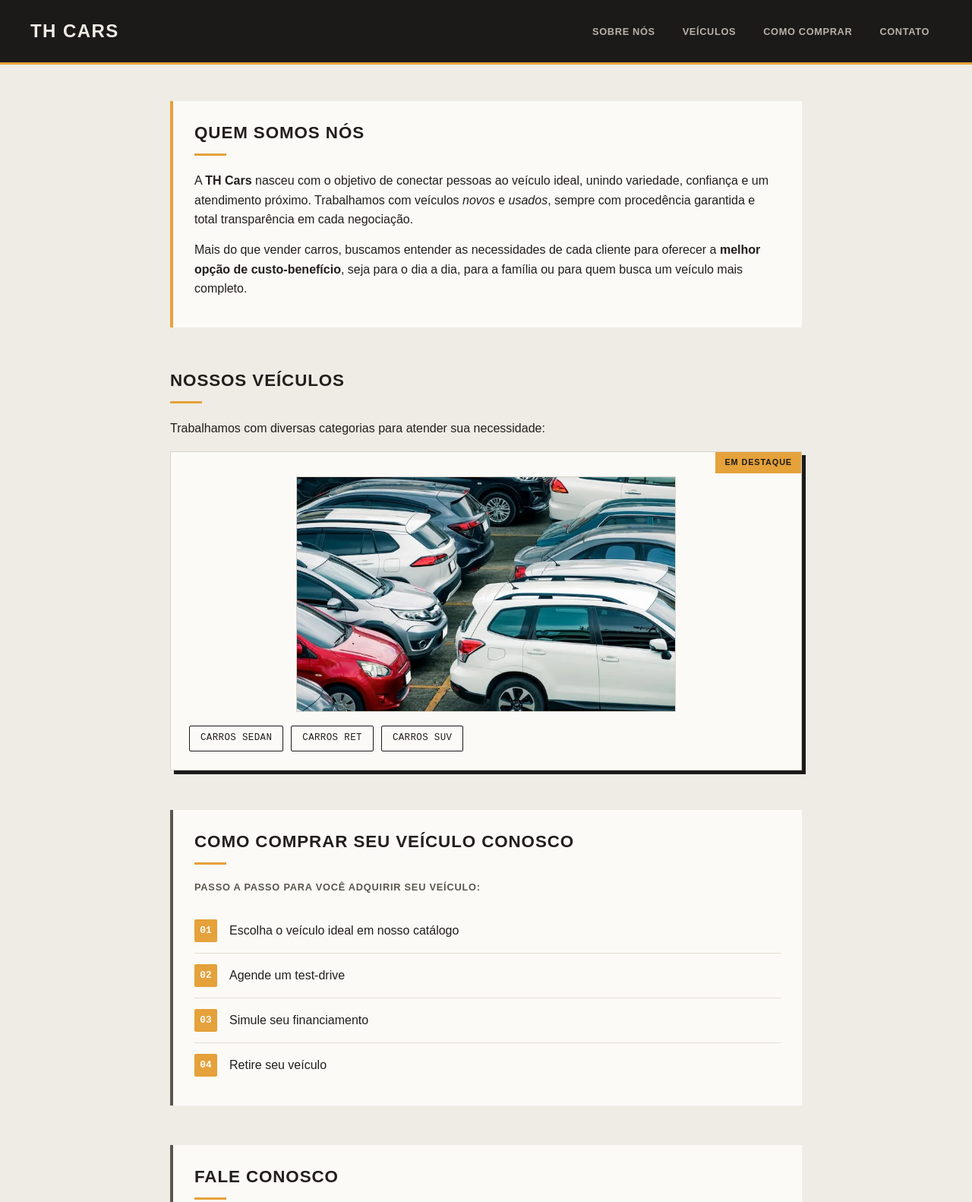
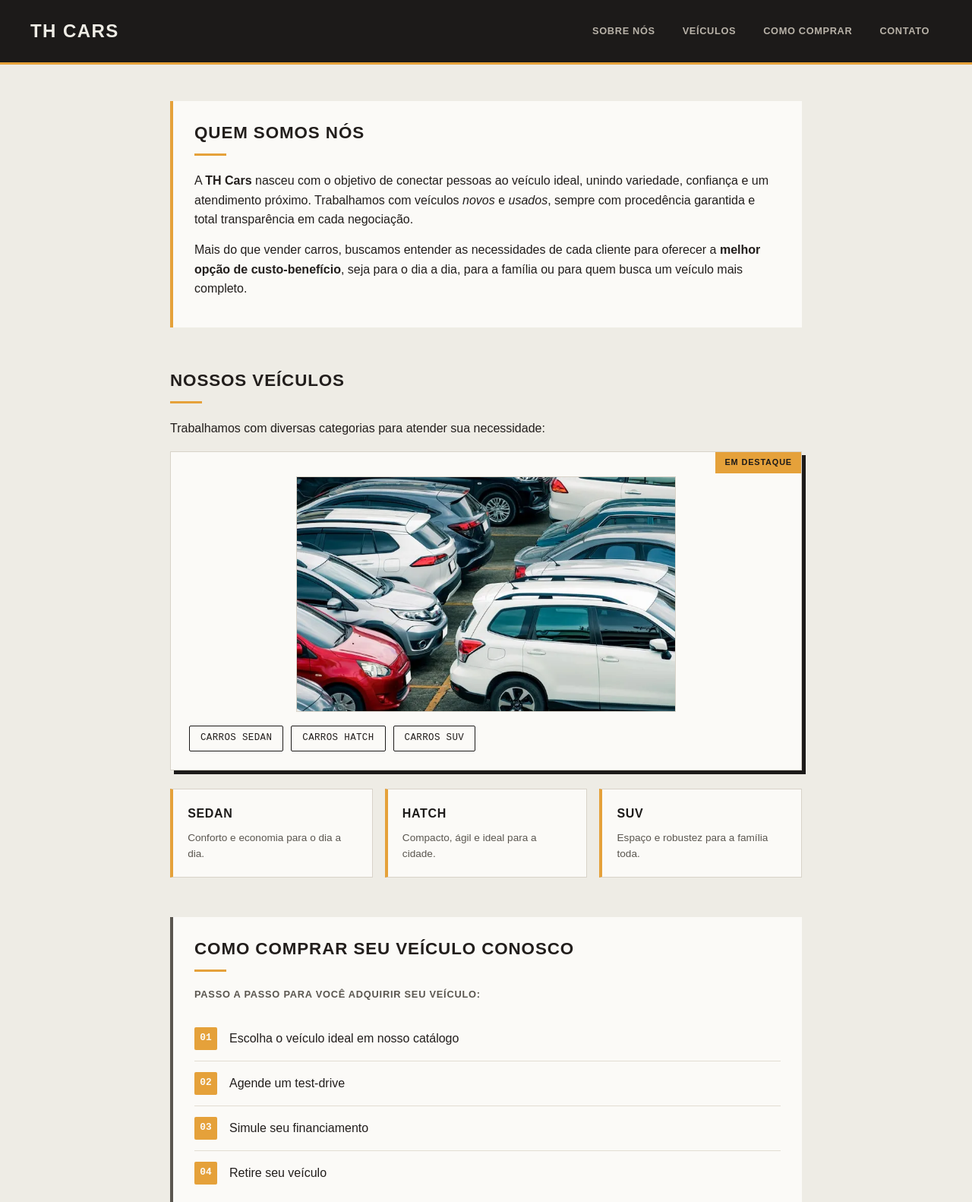
Before and after one commit to ThiagoMendes-boo/atividade-aula-03-css-thiago-114093, a plain HTML site: page index.html in a window 1280 px wide. Shown: the top 1582 px of the page at 76% size. Drawn offline with Linux system fonts and the light colour scheme.

Commit message:
alterando novas funções a pedido da atividade nova

```diff
--- a/assets/style.css
+++ b/assets/style.css
@@ -11,13 +11,16 @@ body {
     line-height: 1.6;
 }
 
+/* ===== HEADER (mobile-first: empilhado em coluna) ===== */
 header {
     background-color: #1c1a19;
     color: #eeece5;
-    padding: 0 40px;
+    padding: 20px 5%;
     display: flex;
-    align-items: center;
-    justify-content: space-between;
+    flex-direction: column;
+    align-items: flex-start;
+    justify-content: flex-start;
+    gap: 0.75rem;
     flex-wrap: wrap;
     border-bottom: 3px solid #e5a13a;
 }
@@ -26,13 +29,18 @@ header h1 {
     font-size: 1.5rem;
     letter-spacing: 0.06em;
     text-transform: uppercase;
-    padding: 22px 0;
+    padding: 0;
 }
 
 nav ul {
     list-style: none;
     display: flex;
+    flex-direction: column;
+    align-items: stretch;
+    justify-content: flex-start;
     gap: 4px;
+    width: 100%;
+    flex-wrap: wrap;
 }
 
 nav a {
@@ -44,6 +52,7 @@ nav a {
     letter-spacing: 0.05em;
     padding: 10px 16px;
     border-radius: 3px;
+    display: block;
     transition: background-color 0.2s ease, color 0.2s ease;
 }
 
@@ -53,13 +62,13 @@ nav a:hover {
 }
 
 main {
-    max-width: 880px;
+    max-width: 55rem;
     margin: 0 auto;
-    padding: 48px 24px;
+    padding: 3rem 1.5rem;
 }
 
 section {
-    margin-bottom: 52px;
+    margin-bottom: 3.25rem;
 }
 
 h2 {
@@ -126,7 +135,10 @@ p {
 .card ul {
     list-style: none;
     display: flex;
+    flex-direction: row;
     flex-wrap: wrap;
+    align-items: center;
+    justify-content: flex-start;
     gap: 10px;
 }
 
@@ -138,6 +150,35 @@ p {
     border: 1px solid #1c1a19;
     border-radius: 2px;
     padding: 6px 14px;
+}
+
+/* ===== GRID de categorias (mobile-first: 1 coluna) ===== */
+.categorias-grid {
+    display: grid;
+    grid-template-columns: 1fr;
+    gap: 1rem;
+    margin-top: 1.5rem;
+}
+
+.categoria {
+    background-color: #fbfaf7;
+    border: 1px solid #d8d3c9;
+    border-left: 4px solid #e5a13a;
+    padding: 1.2rem;
+}
+
+.categoria h3 {
+    font-size: 1rem;
+    text-transform: uppercase;
+    letter-spacing: 0.04em;
+    margin-bottom: 0.5rem;
+    color: #1c1a19;
+}
+
+.categoria p {
+    font-size: 0.85rem;
+    margin-bottom: 0;
+    color: #5a564f;
 }
 
 #servicos {
@@ -163,6 +204,7 @@ p {
 #servicos li {
     counter-increment: step;
     display: flex;
+    flex-direction: row;
     align-items: center;
     gap: 16px;
     padding: 14px 0;
@@ -231,3 +273,33 @@ footer {
     letter-spacing: 0.03em;
     border-top: 3px solid #e5a13a;
 }
+
+/* =========================================================
+   MEDIA QUERY — telas maiores (tablet/desktop)
+   Mobile-first: aqui a gente reorganiza o layout, não só encolhe
+   ========================================================= */
+@media (min-width: 768px) {
+    header {
+        flex-direction: row;
+        align-items: center;
+        justify-content: space-between;
+        padding: 0 40px;
+    }
+
+    header h1 {
+        padding: 22px 0;
+    }
+
+    nav ul {
+        flex-direction: row;
+        width: auto;
+    }
+
+    nav a {
+        display: inline-block;
+    }
+
+    .categorias-grid {
+        grid-template-columns: repeat(3, 1fr);
+    }
+}
--- a/index.html
+++ b/index.html
@@ -2,6 +2,7 @@
 <html lang="pt-br">
 <head>
     <meta charset="UTF-8">
+    <meta name="viewport" content="width=device-width, initial-scale=1.0">
     <title>TH Cars</title>
     <link rel="stylesheet" href="assets/style.css">
 </head>
@@ -32,18 +33,36 @@
                 para a família ou para quem busca um veículo mais completo.
             </p>
         </section>
+
         <section id="veiculos">
             <h2>Nossos Veículos</h2>
             <p>Trabalhamos com diversas categorias para atender sua necessidade:</p>
+
             <div class="card">
                 <img src="assets/carro-destaque.jpg" alt="Carro em destaque no showroom da TH Cars">
                 <ul>
                     <li>Carros Sedan</li>
-                    <li>Carros Ret</li>
+                    <li>Carros Hatch</li>
                     <li>Carros SUV</li>
                 </ul>
             </div>
+
+            <div class="categorias-grid">
+                <div class="categoria">
+                    <h3>Sedan</h3>
+                    <p>Conforto e economia para o dia a dia.</p>
+                </div>
+                <div class="categoria">
+                    <h3>Hatch</h3>
+                    <p>Compacto, ágil e ideal para a cidade.</p>
+                </div>
+                <div class="categoria">
+                    <h3>SUV</h3>
+                    <p>Espaço e robustez para a família toda.</p>
+                </div>
+            </div>
         </section>
+
         <section id="servicos">
             <h2>Como Comprar seu Veículo Conosco</h2>
             <p>Passo a passo para você adquirir seu veículo:</p>
@@ -54,6 +73,7 @@
                 <li>Retire seu veículo</li>
             </ol>
         </section>
+
         <section id="contato">
             <h2>Fale Conosco</h2>
             <ul>
@@ -64,5 +84,8 @@
         </section>
     </main>
 
+    <footer>
+        <p>&copy; 2026 TH Cars. Todos os direitos reservados.</p>
+    </footer>
 </body>
 </html>
```
